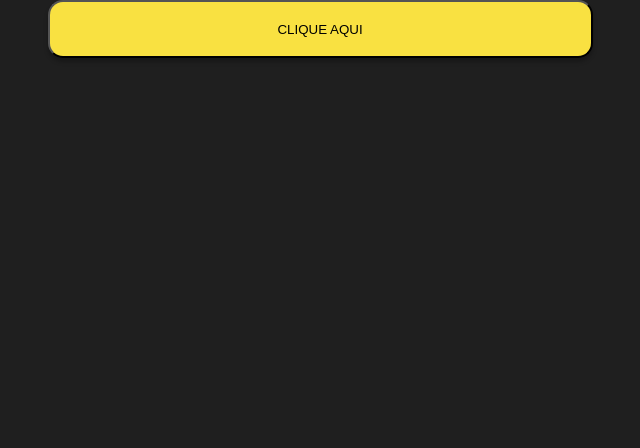
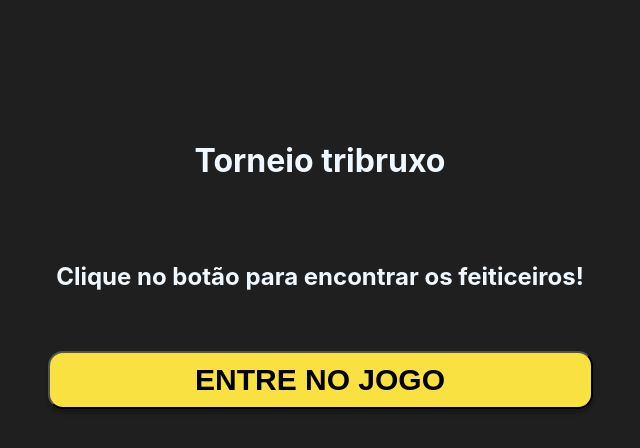
Before and after one commit to hirtonsantos/tournament-tribruxo-api, a React (Create React App) app: page / in a window 1280 px wide. Shown: the top 448 px of the page, without its empty margins (320-960 px from the left). Built offline with nearby package versions, Linux system fonts and the light colour scheme; no server answers.

Commit message:
projeto finalizado

```diff
--- a/src/App.js
+++ b/src/App.js
@@ -1,10 +1,12 @@
 import {useEffect, useState} from "react"
-import CharCard from "./CharCard";
+// import CharCard from "./CharCard";
+import InitialPage from "./InitialPage";
 
 function App() {
 
   const [characterList, setCharacterList] = useState([])
   const [students, setStudents] = useState([])
+  const [page, setPage] = useState(false)
 
   useEffect(() => {
     fetch("https://hp-api.herokuapp.com/api/characters/students")
@@ -14,12 +16,11 @@ function App() {
   }, []);
 
 
-
-
   return (
     <div className="App">
       <header className="App-header">
-      <CharCard characterList={characterList} setStudents={setStudents} students={students}/>
+      <InitialPage setPage={setPage} page={page} characterList={characterList} setStudents={setStudents} students={students}/>
+      {/* <CharCard characterList={characterList} setStudents={setStudents} students={students}/> */}
       </header>
     </div>
   );
--- a/src/CharCard/index.js
+++ b/src/CharCard/index.js
@@ -1,9 +1,10 @@
 import "./style.css"
 import Characters from "../Characters"
 
-function CharCard ({setStudents, characterList, students}){
+function CharCard ({setStudents, characterList, students, pagePrivate, setPagePrivate}){
 
     function random (){
+        setPagePrivate(false)
         const elementos = characterList.filter((obj) => obj.image !== "")
         let p1 = elementos[Math.floor(Math.random() * elementos.length)]
         let p2 = elementos[Math.floor(Math.random() * elementos.length)]
@@ -26,13 +27,22 @@ function CharCard ({setStudents, characterList, students}){
         }
     }
 
-    return (
+    return pagePrivate ? (
         <div className="mae">
             <div className="card">
-                <Characters students={students}/>
+                <Characters students={students} pagePrivate={pagePrivate} setPagePrivate={setPagePrivate}/>
             </div>
             <div>
-                <button onClick={random}>CLIQUE AQUI</button>
+                <button onClick={random}> Clique aqui </button>
+            </div>
+        </div>
+        ):(
+        <div className="mae">
+            <div className="card">
+                <Characters students={students} pagePrivate={pagePrivate} setPagePrivate={setPagePrivate}/>
+            </div>
+            <div>
+                <button onClick={random}> Encontre os feiticeiros </button>
             </div>
         </div>
     )
--- a/src/CharCard/style.css
+++ b/src/CharCard/style.css
@@ -19,4 +19,8 @@ button{
     background: #F9E141;
     box-shadow: 0px 4px 4px rgba(0, 0, 0, 0.25);
     border-radius: 15px;
+
+    font-weight: 600;
+    font-size: 30px;
+    line-height: 41px;
 }
--- a/src/Characters/index.js
+++ b/src/Characters/index.js
@@ -1,8 +1,16 @@
 import "./style.css"
 
-function Characters ({students}){
+function Characters ({students, setPagePrivate, pagePrivate}){
 
-    return (
+    return pagePrivate ? (
+        <div>
+        <p>
+            Os bruxos de Hogwarts estão ansiosos para as Preparatórias do Torneio Tribruxo.
+            Três alunos serão escolhidos para representar as suas escolas.
+            Quais alunos serão escolhidos?
+        </p>
+        </div>
+        ):(
         <div className="characteres">
         { students.map((character) => (
             <div className="personagem">
--- a/src/Characters/style.css
+++ b/src/Characters/style.css
@@ -1,4 +1,16 @@
+/* PAGINA DE AVISO */
 
+p{
+    color: aliceblue;
+    width: 550px;
+    font-size: x-large;
+    text-align: center;
+    padding-top: 120px;
+    padding-bottom: 50px;
+}
+
+
+/* PAGE DOS ALUNOS ESCOLHIDOS... */
 .personagem{
     text-align: center;
     display: flex;
--- /dev/null
+++ b/src/InitialPage/index.js
@@ -0,0 +1,28 @@
+import { useState } from "react";
+import "./script.css"
+import CharCard from "../CharCard";
+
+function InitialPage ({setPage, page, characterList, setStudents, students}){
+
+    const [pagePrivate, setPagePrivate] = useState(true)
+
+    function pageInitialOn (){
+        setPage(true)
+    }
+
+    function pagePersonal(){
+        setPagePrivate(false)
+    }
+
+    return page ? (
+        <CharCard pagePersonal= {pagePersonal }setPagePrivate={setPagePrivate} pagePrivate={pagePrivate} characterList={characterList} setStudents={setStudents} students={students}/>
+    ) : (
+        <div className="first-page">
+            <h1> Torneio tribruxo</h1>
+            <h2> Clique no botão para encontrar os feiticeiros! </h2>
+            <button onClick={pageInitialOn}> ENTRE NO JOGO </button>
+        </div>
+    )
+}
+
+export default InitialPage;
--- /dev/null
+++ b/src/InitialPage/script.css
@@ -0,0 +1,12 @@
+
+.first-page {
+    display: flex;
+    align-items: center;
+    flex-direction: column;
+    padding-top: 120px;
+}
+
+.first-page h1, h2 {
+    padding-bottom: 40px;
+    color: aliceblue;
+}
--- a/src/index.css
+++ b/src/index.css
@@ -10,6 +10,10 @@ body {
   justify-content: center;
 }
 
+h1 {
+  color: aliceblue;
+}
+
 code {
   font-family: source-code-pro, Menlo, Monaco, Consolas, 'Courier New',
     monospace;
```
